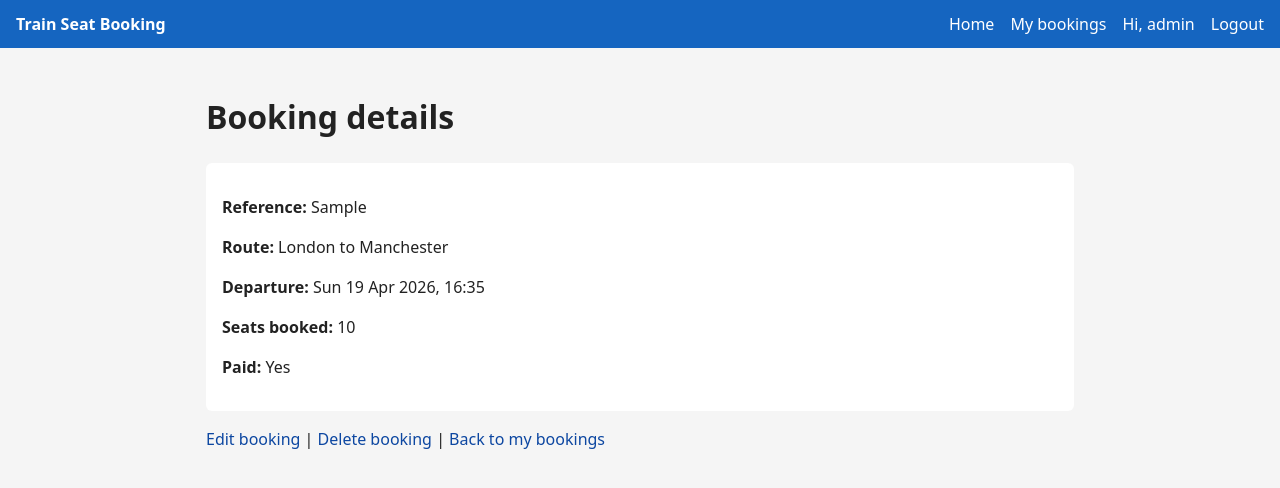
After one commit to Bosfit/train-seat-booking, a Django app: page /my-bookings/1/ in a window 1280 px wide. The commit adds this page. Shown: the top 488 px of the page. Run offline with Django 5.2, Linux system fonts and the light colour scheme; a user stored in the database is signed in; data comes from the database, SQL or seed files in the repository; tables that the repository leaves empty hold one stand-in row (values such as "Sample post").

Commit message:
complete booking detail edit delete and owner-only permissions
Made-with: Cursor

```diff
--- a/bookings/models.py
+++ b/bookings/models.py
@@ -46,9 +46,17 @@ class Booking(models.Model):
         if self.trip.departure_time <= timezone.now():
             raise ValidationError("You cannot book a trip that has already departed.")
 
-        if self.seats_booked > self.trip.seats_available:
+        available_seats = self.trip.seats_available
+        if self.pk:
+            previous_booking = (
+                Booking.objects.filter(pk=self.pk).values("trip_id", "seats_booked").first()
+            )
+            if previous_booking and previous_booking["trip_id"] == self.trip_id:
+                available_seats += previous_booking["seats_booked"]
+
+        if self.seats_booked > available_seats:
             raise ValidationError(
-                f"Only {self.trip.seats_available} seat(s) are available for this trip."
+                f"Only {available_seats} seat(s) are available for this trip."
             )
 
     def __str__(self):
--- a/bookings/urls.py
+++ b/bookings/urls.py
@@ -8,4 +8,7 @@ urlpatterns = [
     path("", views.home, name="home"),
     path("book/<int:trip_id>/", views.create_booking, name="create_booking"),
     path("my-bookings/", views.my_bookings, name="my_bookings"),
+    path("my-bookings/<int:booking_id>/", views.booking_detail, name="booking_detail"),
+    path("my-bookings/<int:booking_id>/edit/", views.update_booking, name="update_booking"),
+    path("my-bookings/<int:booking_id>/delete/", views.delete_booking, name="delete_booking"),
 ]
--- a/bookings/views.py
+++ b/bookings/views.py
@@ -57,3 +57,75 @@ def create_booking(request, trip_id):
 def my_bookings(request):
     bookings = Booking.objects.filter(user=request.user).select_related("trip")
     return render(request, "bookings/my_bookings.html", {"bookings": bookings})
+
+
+@login_required(login_url="accounts:login")
+def booking_detail(request, booking_id):
+    booking = get_object_or_404(
+        Booking.objects.select_related("trip"),
+        id=booking_id,
+        user=request.user,
+    )
+    return render(request, "bookings/booking_detail.html", {"booking": booking})
+
+
+@login_required(login_url="accounts:login")
+def update_booking(request, booking_id):
+    booking = get_object_or_404(
+        Booking.objects.select_related("trip"),
+        id=booking_id,
+        user=request.user,
+    )
+
+    if request.method == "POST":
+        form = BookingForm(request.POST, instance=booking)
+        if form.is_valid():
+            try:
+                with transaction.atomic():
+                    trip = TrainTrip.objects.select_for_update().get(id=booking.trip_id)
+                    booking = Booking.objects.select_for_update().get(id=booking.id, user=request.user)
+                    old_seats = booking.seats_booked
+
+                    updated_booking = form.save(commit=False)
+                    updated_booking.user = request.user
+                    updated_booking.trip = trip
+                    updated_booking.full_clean()
+                    updated_booking.save()
+
+                    trip.seats_available += old_seats - updated_booking.seats_booked
+                    trip.save(update_fields=["seats_available"])
+            except ValidationError as error:
+                form.add_error(None, str(error))
+            else:
+                messages.success(request, "Booking updated successfully.")
+                return redirect("bookings:booking_detail", booking_id=booking.id)
+    else:
+        form = BookingForm(instance=booking)
+
+    return render(
+        request,
+        "bookings/booking_update.html",
+        {"form": form, "booking": booking},
+    )
+
+
+@login_required(login_url="accounts:login")
+def delete_booking(request, booking_id):
+    booking = get_object_or_404(
+        Booking.objects.select_related("trip"),
+        id=booking_id,
+        user=request.user,
+    )
+
+    if request.method == "POST":
+        with transaction.atomic():
+            trip = TrainTrip.objects.select_for_update().get(id=booking.trip_id)
+            booking = Booking.objects.select_for_update().get(id=booking.id, user=request.user)
+            trip.seats_available += booking.seats_booked
+            trip.save(update_fields=["seats_available"])
+            booking.delete()
+
+        messages.success(request, "Booking deleted successfully.")
+        return redirect("bookings:my_bookings")
+
+    return render(request, "bookings/booking_confirm_delete.html", {"booking": booking})
--- /dev/null
+++ b/templates/bookings/booking_detail.html
@@ -0,0 +1,21 @@
+{% extends "base.html" %}
+
+{% block title %}Booking Details — Train Seat Booking{% endblock %}
+
+{% block content %}
+  <h1>Booking details</h1>
+
+  <div style="background: #fff; padding: 1rem; border-radius: 6px;">
+    <p><strong>Reference:</strong> {{ booking.booking_reference }}</p>
+    <p><strong>Route:</strong> {{ booking.trip.origin }} to {{ booking.trip.destination }}</p>
+    <p><strong>Departure:</strong> {{ booking.trip.departure_time|date:"D d M Y, H:i" }}</p>
+    <p><strong>Seats booked:</strong> {{ booking.seats_booked }}</p>
+    <p><strong>Paid:</strong> {% if booking.is_paid %}Yes{% else %}No{% endif %}</p>
+  </div>
+
+  <p style="margin-top: 1rem;">
+    <a href="{% url 'bookings:update_booking' booking.id %}">Edit booking</a> |
+    <a href="{% url 'bookings:delete_booking' booking.id %}">Delete booking</a> |
+    <a href="{% url 'bookings:my_bookings' %}">Back to my bookings</a>
+  </p>
+{% endblock %}
--- a/templates/bookings/my_bookings.html
+++ b/templates/bookings/my_bookings.html
@@ -15,6 +15,7 @@
             <th style="text-align: left; padding: 0.75rem; border-bottom: 1px solid #ddd;">Departure</th>
             <th style="text-align: left; padding: 0.75rem; border-bottom: 1px solid #ddd;">Seats</th>
             <th style="text-align: left; padding: 0.75rem; border-bottom: 1px solid #ddd;">Paid</th>
+            <th style="text-align: left; padding: 0.75rem; border-bottom: 1px solid #ddd;">Actions</th>
           </tr>
         </thead>
         <tbody>
@@ -31,6 +32,11 @@
               <td style="padding: 0.75rem; border-bottom: 1px solid #eee;">
                 {% if booking.is_paid %}Yes{% else %}No{% endif %}
               </td>
+              <td style="padding: 0.75rem; border-bottom: 1px solid #eee;">
+                <a href="{% url 'bookings:booking_detail' booking.id %}">View</a> |
+                <a href="{% url 'bookings:update_booking' booking.id %}">Edit</a> |
+                <a href="{% url 'bookings:delete_booking' booking.id %}">Delete</a>
+              </td>
             </tr>
           {% endfor %}
         </tbody>
```
Also changed, not shown: templates/bookings/booking_confirm_delete.html (added, +21 -0 lines), templates/bookings/booking_update.html (added, +23 -0 lines).
